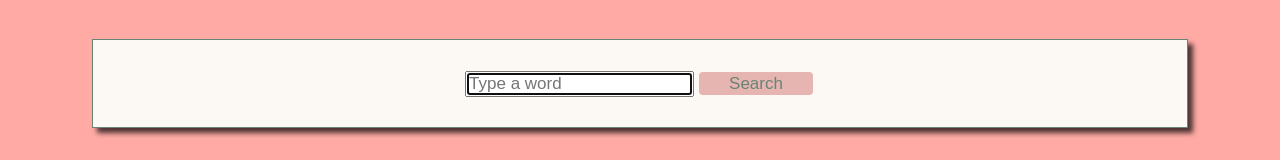
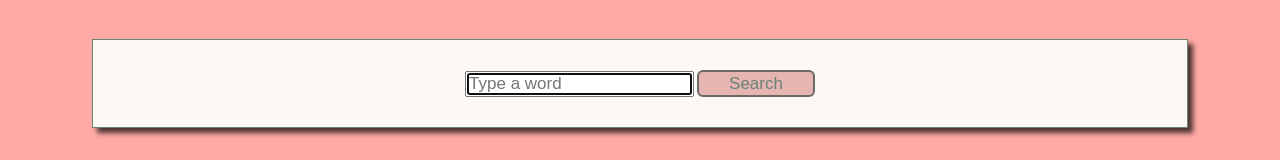
Before and after one commit to Myrto92/dictionary-application, a React (Create React App) app: page / in a window 1280 px wide. Shown: the part 161-321 px from the top of the page. Built offline with nearby package versions, Linux system fonts and the light colour scheme.

Commit message:
fixed color of the button

```diff
--- a/src/Form.css
+++ b/src/Form.css
@@ -1,7 +1,7 @@
 .submit-button {
   padding: 1.5px 30px;
   background-color: #e6b5b2;
-  border: 2px solid #fcf8f3;
+  border: 2px solid #6b6966;
   border-radius: 6px;
   margin-left: 3px;
   color: #698474;
--- a/src/Synonyms.js
+++ b/src/Synonyms.js
@@ -1,5 +1,6 @@
 import React from "react";
 import "./Synonyms.css";
+
 export default function Synonyms(props) {
   if (props.synonyms) {
     return (
```
